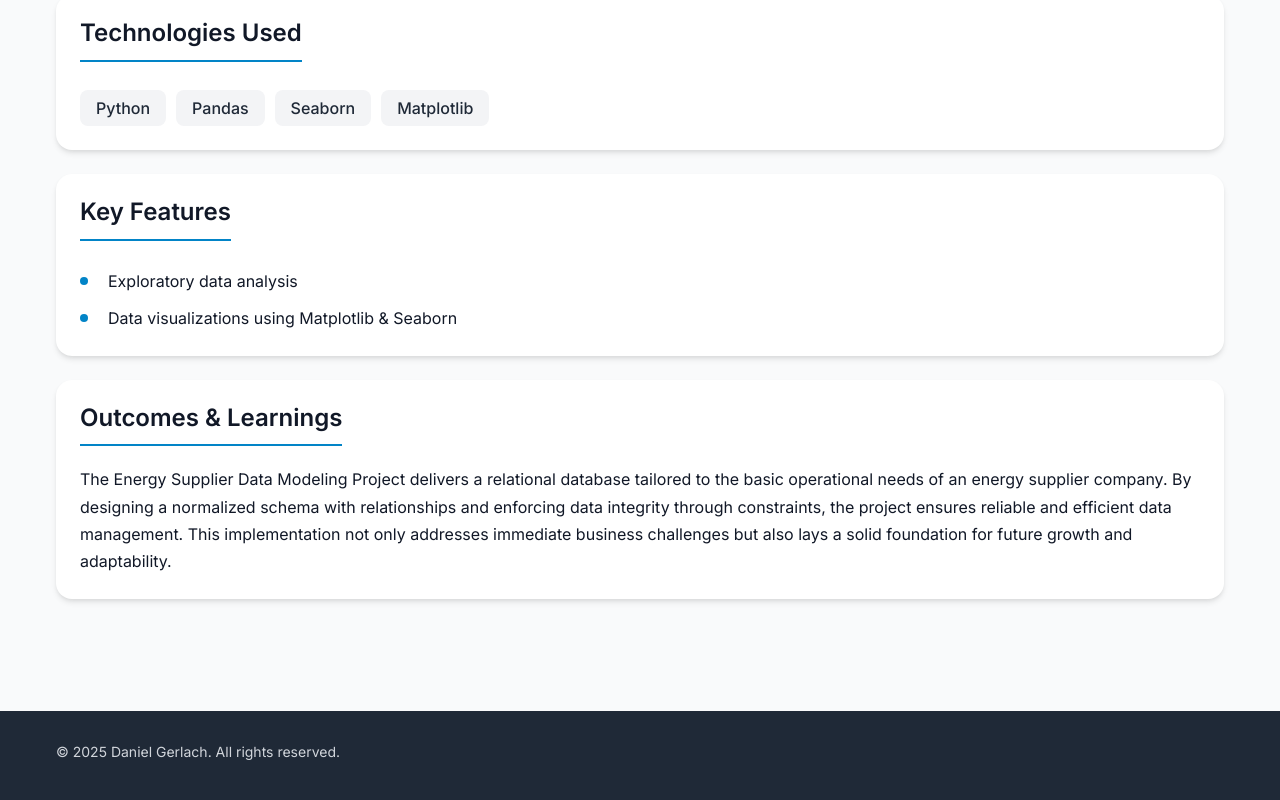
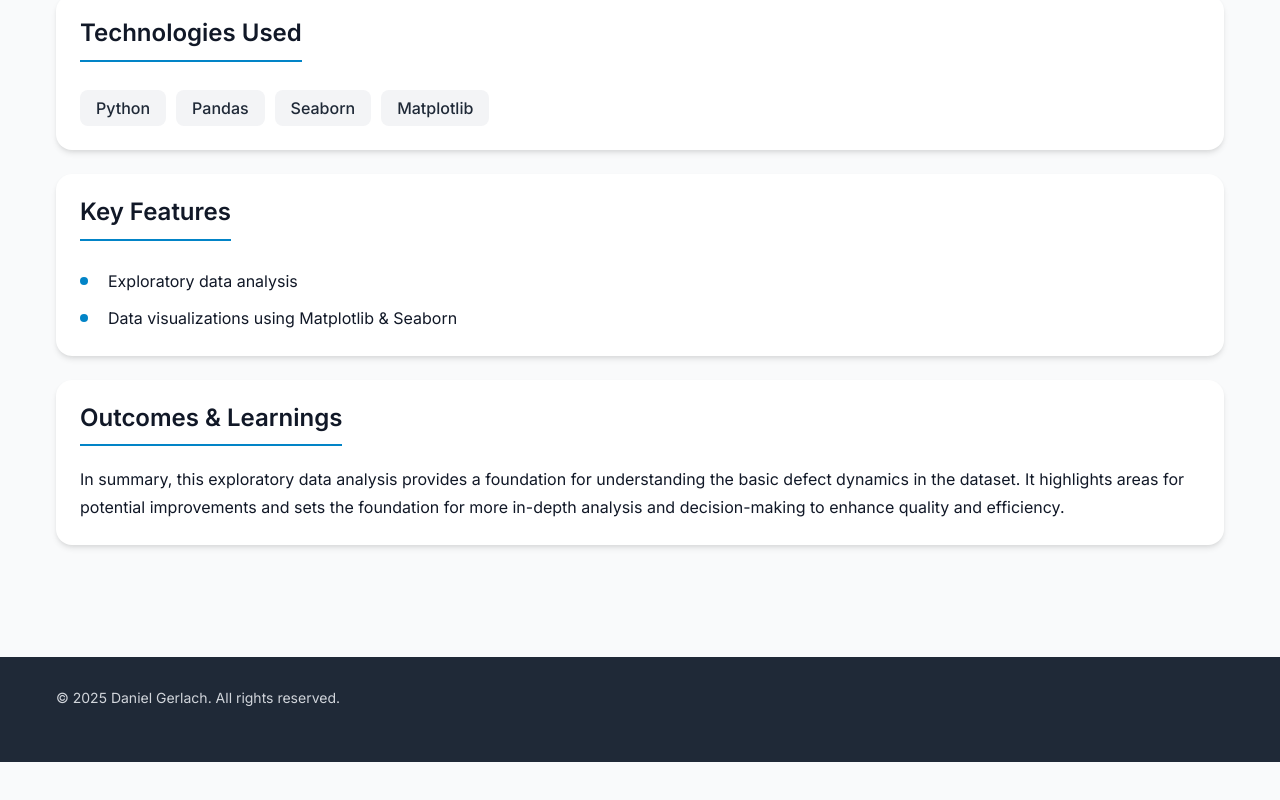
Before and after one commit to danielg-gerlach/portfolio_frontend, a React (Vite) app: page /project/1 in a window 1280 px wide. Shown: the part 1170-1970 px from the top of the page. After the commit the page ends 1932 px from the top, so only its background shows below. Built offline with nearby package versions, Linux system fonts and the light colour scheme.

Commit message:
updated projectData

```diff
--- a/src/components/Projects/projectsData.js
+++ b/src/components/Projects/projectsData.js
@@ -29,7 +29,7 @@ export const projectsData = [
         'Exploratory data analysis',
         'Data visualizations using Matplotlib & Seaborn'
       ],
-      outcomes: 'The Energy Supplier Data Modeling Project delivers a relational database tailored to the basic operational needs of an energy supplier company. By designing a normalized schema with relationships and enforcing data integrity through constraints, the project ensures reliable and efficient data management. This implementation not only addresses immediate business challenges but also lays a solid foundation for future growth and adaptability.'
+      outcomes: 'In summary, this exploratory data analysis provides a foundation for understanding the basic defect dynamics in the dataset. It highlights areas for potential improvements and sets the foundation for more in-depth analysis and decision-making to enhance quality and efficiency.'
     },
     {
       id: 2,
@@ -87,6 +87,6 @@ export const projectsData = [
         "Cloud-native stack (Airbyte → AWS S3 Data Lake → dbt → Snowflake → Power BI) for modular scalability.",
         "Ensured data quality loops through cleaning & standardizing data into clean data for further transformation."
       ],
-      outcomes: "Designing a resilient data architecture forces me to weigh performance, cost and governance instead of chasing the newest framework. Up-front schema contracts and automated CI/CD tests spare countless downstream fixes and keep stakeholders’ trust. True real-time value emerges only when every data change is treated as an event, not a nightly batch. Long-term scalability hinges less on exotic tech and more on clear domain ownership paired with rich metadata. Starting lean, measuring everything and iterating quickly lets the architecture mature with – not ahead of – the business."
+      outcomes: "Designing a resilient data architecture forces me to weigh performance, cost and governance instead of chasing the newest framework. Starting lean, measuring everything and iterating quickly lets the architecture mature with – not ahead of – the business."
     }
   ]
```
